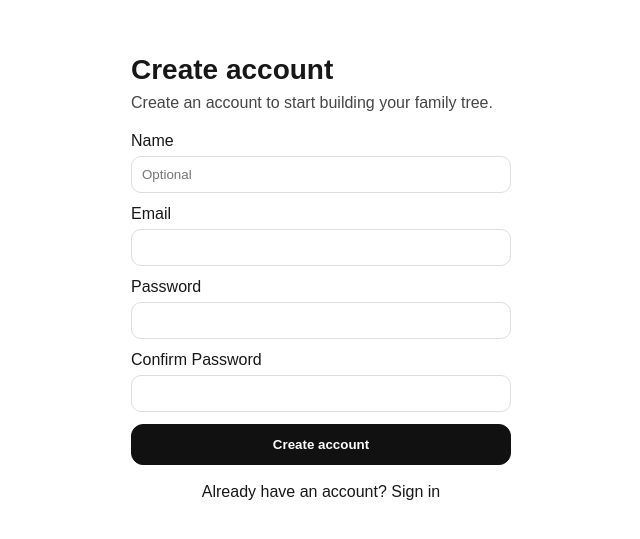
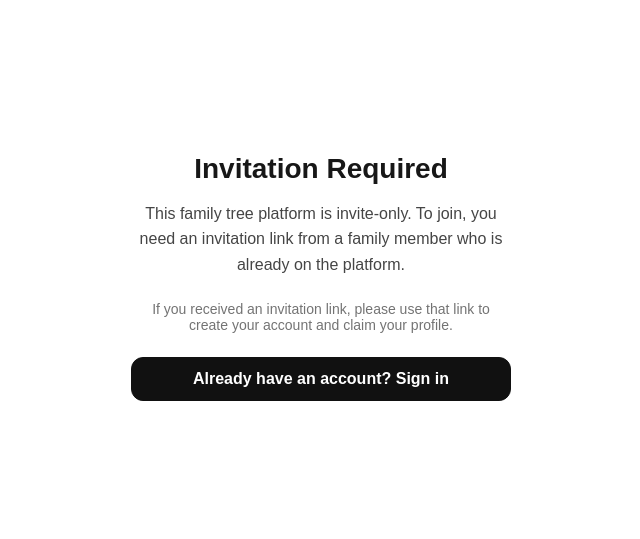
Before and after one commit to bonfireblue/pedigree-platform, a Next.js app: page /sign-up in a window 1280 px wide. Shown: the part 123-662 px from the top of the page, without its empty margins (319-959 px from the left). Built offline with nearby package versions, Linux system fonts and the light colour scheme; no server answers.

Commit message:
feat: restrict sign-ups to invite-only links
Update sign-up to require invitations for new users.

```diff
--- a/src/app/sign-up/page.tsx
+++ b/src/app/sign-up/page.tsx
@@ -1,11 +1,18 @@
 "use client";
 
 import { useState } from "react";
-import { useRouter } from "next/navigation";
+import { useRouter, useSearchParams } from "next/navigation";
 import { signIn } from "next-auth/react";
+import { Suspense } from "react";
 
-export default function SignUpPage() {
+function SignUpForm() {
   const router = useRouter();
+  const searchParams = useSearchParams();
+  const adminKey = searchParams.get("admin");
+
+  // Only allow sign-up with special admin key
+  const isAdmin = adminKey === process.env.NEXT_PUBLIC_ADMIN_SIGNUP_KEY || adminKey === "bonfire2024";
+
   const [email, setEmail] = useState("");
   const [password, setPassword] = useState("");
   const [confirmPassword, setConfirmPassword] = useState("");
@@ -55,11 +62,50 @@ export default function SignUpPage() {
       }
 
       router.push("/pedigree");
-    } catch (err: any) {
-      setError(err?.message ?? "Sign up failed");
+    } catch (err: unknown) {
+      setError(err instanceof Error ? err.message : "Sign up failed");
     } finally {
       setLoading(false);
     }
+  }
+
+  // If not admin, show invitation-only message
+  if (!isAdmin) {
+    return (
+      <main style={{
+        maxWidth: 420,
+        margin: "0 auto",
+        padding: "40px 20px",
+        minHeight: "100vh",
+        display: "flex",
+        flexDirection: "column",
+        justifyContent: "center",
+        textAlign: "center",
+      }}>
+        <h1 style={{ fontSize: 28, fontWeight: 700, marginBottom: 16 }}>Invitation Required</h1>
+        <p style={{ opacity: 0.8, marginBottom: 24, lineHeight: 1.6 }}>
+          This family tree platform is invite-only. To join, you need an invitation link from a family member who is already on the platform.
+        </p>
+        <p style={{ opacity: 0.6, fontSize: 14, marginBottom: 24 }}>
+          If you received an invitation link, please use that link to create your account and claim your profile.
+        </p>
+        <a
+          href="/sign-in"
+          style={{
+            display: "inline-block",
+            padding: "12px 24px",
+            borderRadius: 12,
+            border: "1px solid #111",
+            background: "#111",
+            color: "white",
+            textDecoration: "none",
+            fontWeight: 600,
+          }}
+        >
+          Already have an account? Sign in
+        </a>
+      </main>
+    );
   }
 
   return (
@@ -72,9 +118,9 @@ export default function SignUpPage() {
       flexDirection: "column",
       justifyContent: "center",
     }}>
-      <h1 style={{ fontSize: 28, fontWeight: 700, marginBottom: 8 }}>Create account</h1>
+      <h1 style={{ fontSize: 28, fontWeight: 700, marginBottom: 8 }}>Create Admin Account</h1>
       <p style={{ opacity: 0.8, marginBottom: 20 }}>
-        Create an account to start building your family tree.
+        Create an admin account to manage the family tree.
       </p>
 
       <form onSubmit={onSubmit} style={{ display: "grid", gap: 12 }}>
@@ -142,7 +188,7 @@ export default function SignUpPage() {
             fontWeight: 600,
           }}
         >
-          {loading ? "Creating..." : "Create account"}
+          {loading ? "Creating..." : "Create Admin Account"}
         </button>
 
         <a href="/sign-in" style={{ textAlign: "center", marginTop: 6 }}>
@@ -152,3 +198,11 @@ export default function SignUpPage() {
     </main>
   );
 }
+
+export default function SignUpPage() {
+  return (
+    <Suspense fallback={<div style={{ padding: 40, textAlign: "center" }}>Loading...</div>}>
+      <SignUpForm />
+    </Suspense>
+  );
+}
```
